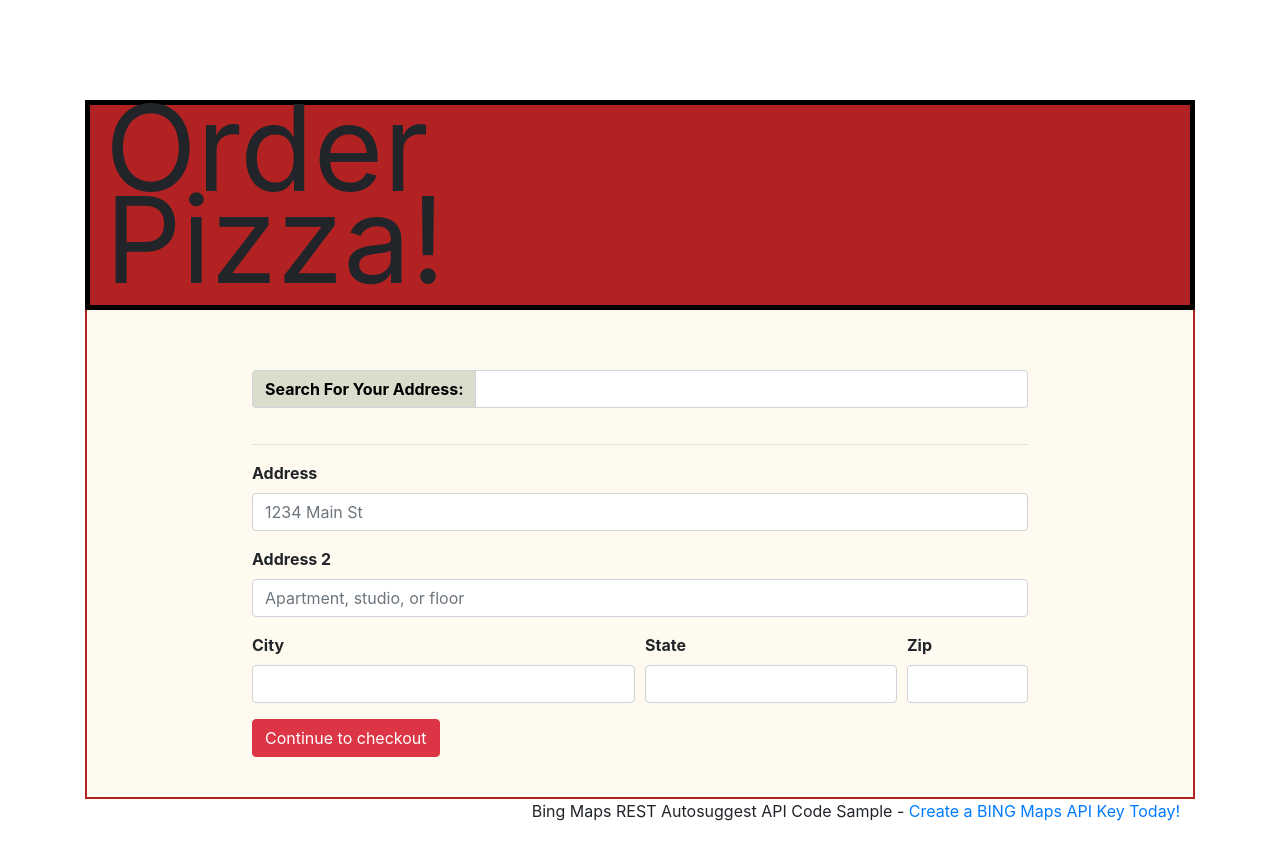
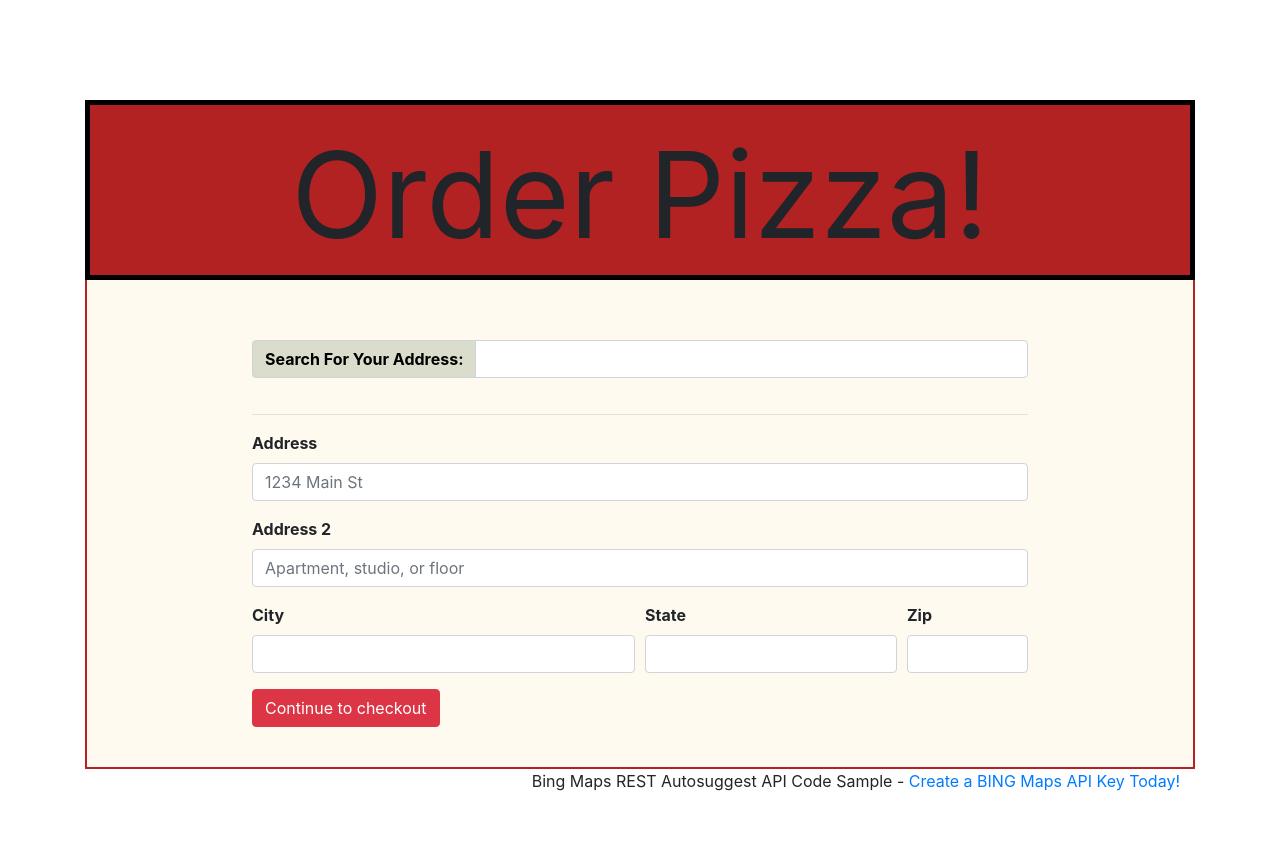
Before and after one commit to v-chrfr/autosuggest-javascript-sample, a plain HTML site: page pizza-ordering-form/address_form.html in a window 1280 px wide. Drawn offline with nearby package versions, Linux system fonts and the light colour scheme.

Commit message:
fixed formatting

```diff
--- a/pizza-ordering-form/address_form.css
+++ b/pizza-ordering-form/address_form.css
@@ -16,11 +16,14 @@ main {
     border-width: 5px;
     border-color: black;
     padding: 0px;
+    text-align: center;
+    height: 180px;
 }
 
 headfont {
     font-size: 120px;
-    line-height: 85px;
+    line-height: 180px;
+
 }
 
 #form_view {
--- a/pizza-ordering-form/address_form.html
+++ b/pizza-ordering-form/address_form.html
@@ -18,15 +18,8 @@
 
 <body>
     <main role="main" class="container">
-        <div class="col-12">
-            <div id="header" class="row">
-                <div class="col">
-                    <headfont>Order
-                        <br />Pizza!
-                        <headfont>
-                </div>
-                <div class="col pizza_image ml-auto"></div>
-            </div>
+        <div id="header" class="col-12">
+                <headfont>Order Pizza!</headfont>
         </div>
 
         <div id="form_view" class="col-12">
```
